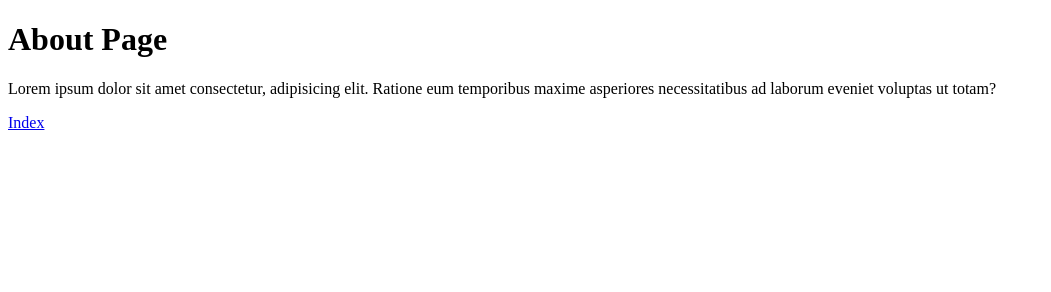
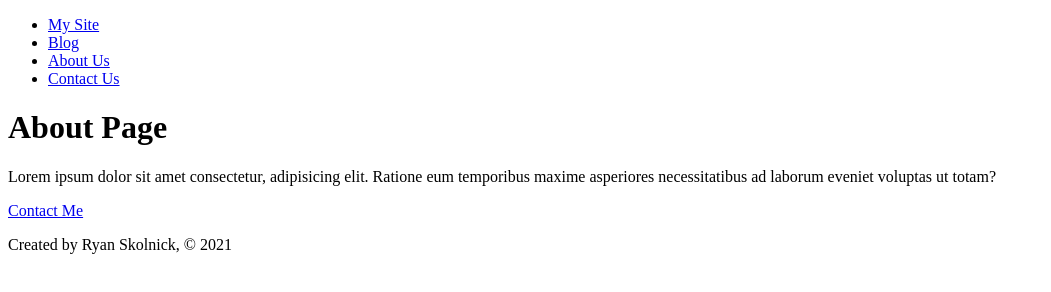
Before and after one commit to rskolnick/Gatsby_Test, a Gatsby site: page /about in a window 1280 px wide. Shown: the whole page, without its empty margins (0-1051 px from the left). Built offline with nearby package versions, Linux system fonts and the light colour scheme; Gatsby itself is replaced by a stand-in of ours.

Commit message:
added header and footer components

```diff
--- a/package.json
+++ b/package.json
@@ -14,7 +14,8 @@
     "test": "echo \"Write tests! -> https://gatsby.dev/unit-testing\" && exit 1"
   },
   "dependencies": {
-    "gatsby": "^2.26.1",
+    "gatsby": "^2.32.3",
+    "node-sass": "^4.14.0",
     "react": "^16.12.0",
     "react-dom": "^16.12.0"
   },
--- /dev/null
+++ b/src/components/Footer.js
@@ -0,0 +1,13 @@
+import React from 'react';
+
+const today = new Date();
+
+const Footer = () => {
+    return(
+        <footer>
+            <p>Created by Ryan Skolnick, © {today.getFullYear()}</p>
+        </footer>
+    );
+}
+
+export default Footer;
--- /dev/null
+++ b/src/components/Header.js
@@ -0,0 +1,25 @@
+import React from 'react';
+import { Link } from 'gatsby';
+
+const Header = () => {
+    return(
+        <header className='nav-container'>
+            <ul>
+                <li>
+                    <Link to='/'>My Site</Link>
+                </li>
+                <li>
+                    <Link to='/blog'>Blog</Link>
+                </li>
+                <li>
+                    <Link to='/about'>About Us</Link>
+                </li>
+                <li>
+                    <Link to='/contact'>Contact Us</Link>
+                </li>
+            </ul>
+        </header>
+    );
+}
+
+export default Header;
--- a/src/pages/about.js
+++ b/src/pages/about.js
@@ -1,14 +1,21 @@
 import React from 'react';
+import { Link } from 'gatsby';
+
+import Footer from '../components/Footer';
+import Header from '../components/Header';
 
 const About = () => {
     return(
         <div>
+            <Header />
             <h1>About Page</h1>
             <p>Lorem ipsum dolor sit amet consectetur, adipisicing elit.
                 Ratione eum temporibus maxime asperiores necessitatibus ad
                 laborum eveniet voluptas ut totam?
             </p>
-            <a href="/">Index</a>
+            <Link to='/contact'>Contact Me</Link>
+            <Footer />
+
         </div>
     )
 }
--- a/src/pages/blog.js
+++ b/src/pages/blog.js
@@ -1,11 +1,15 @@
 import React from 'react';
+
+import Header from '../components/Header';
+import Footer from '../components/Footer';
 
 const Blog = () => {
     return(
         <div>
+            <Header />
             <h1>Blog</h1>
             <h2>This is my blog dude</h2>
-            <a href="/">Index</a>
+            <Footer />
         </div>
     );
 }
```
Also changed, not shown: src/pages/contact.js (+6 -2 lines), src/pages/index.js (+10 -3 lines), 1 other file.
